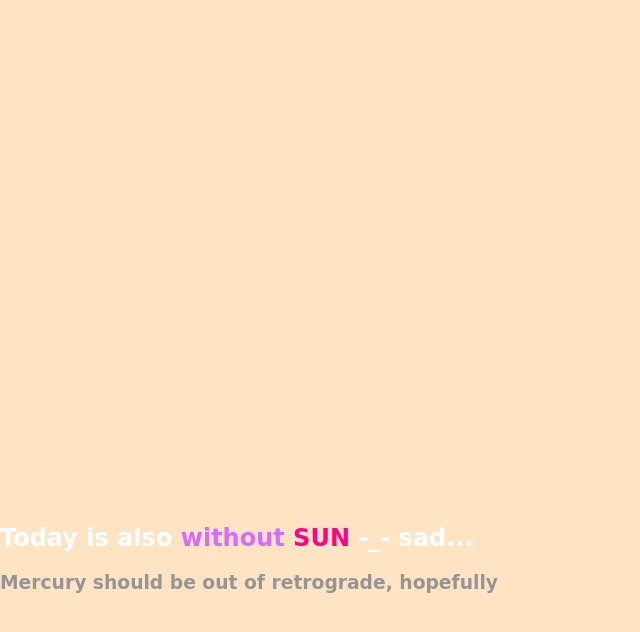
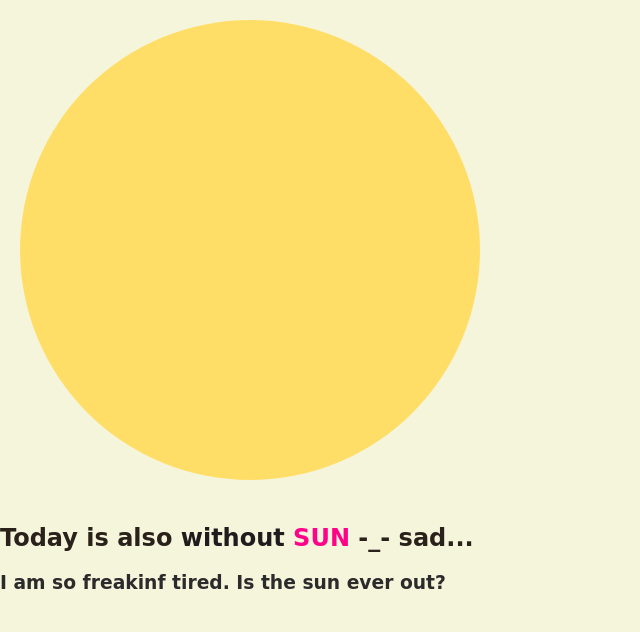
Before and after one commit to DWee323/homework09, a plain HTML site: page index.html in a window 1280 px wide. Shown: the whole page, without its empty margins (0-640 px from the left). Drawn offline with Linux system fonts and the light colour scheme.

Commit message:
started drawing

```diff
--- a/index.html
+++ b/index.html
@@ -10,7 +10,7 @@
     <!-- just giving some background color for fun -->
     <style>
         body {
-            background-color: bisque;
+            background-color: beige;
             font-family: cursive;
         }
     </style>
@@ -21,9 +21,9 @@
         <!--what's this closing tag for div?-->
 
         <!-- hehe this is my note -->
-        <h2 style="color:rgb(255, 255, 255)">Today is also <span style="color:rgb(213, 107, 255)">without</span>
+        <h2 style="color:rgb(42, 34, 26)">Today is also <span style="color:rgb(32, 27, 28)">without</span>
             <span style="color:rgb(255, 2, 137)">SUN</span> -_- sad...</h2>
-        <h3 style="color:rgb(150, 149, 149)">Mercury should be out of retrograde, hopefully</h3>
+        <h3 style="color:rgb(44, 43, 43)">I am so freakinf tired. Is the sun ever out?</h3>
 
         <script src="script.js"></script>
 </body>
--- a/script.js
+++ b/script.js
@@ -1,3 +1,5 @@
+//https://github.com/karbassi/idx-528/tree/master/week-09/assignment
+
 /*
 The following tasks do not need to be done in order. I will review the final file.
 
@@ -13,3 +15,19 @@ The following code will be in your script.js file.
 
 Using the Canvas API, draw the following image.
 */
+
+
+let canvas = document.querySelector("#emoji");
+let ctx = canvas.getContext("2d");
+
+const circle = (x,y,radius) => {
+    ctx.arc(x,y,radius,0, 2*Math.PI);
+};
+
+//face outline
+ctx.beginPath();
+circle(250, 250, 230);
+ctx.fillStyle = "#ffde67";
+ctx.fill();
+
+//eyes
```
